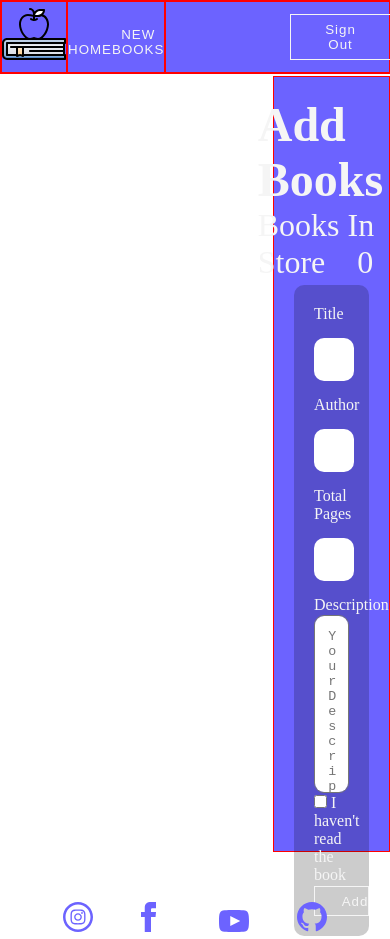
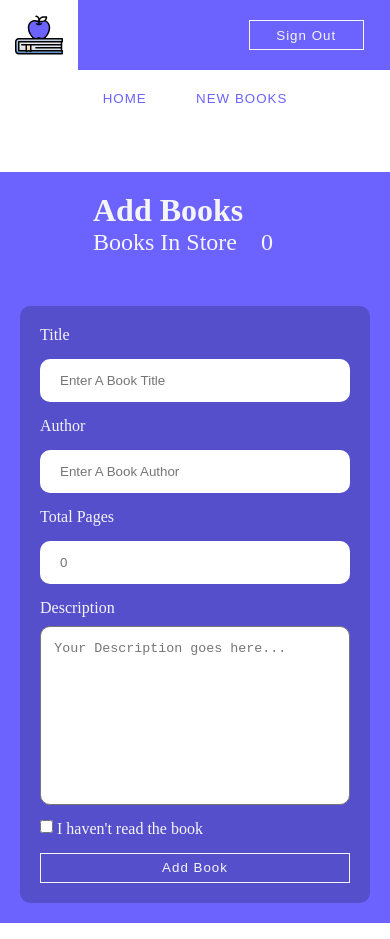
Before and after one commit to Amir-Tarig/vite-online-library, a website built with Vite: page myBooks/myBooks.html in a window 390 px wide. Shown: the top 939 px of the page. Built offline with nearby package versions, Linux system fonts and the light colour scheme; no server answers.

Commit message:
responsive

```diff
--- a/myBooks/myBooks.css
+++ b/myBooks/myBooks.css
@@ -2,6 +2,16 @@
 	margin: 0;
 	padding: 0;
 	box-sizing: border-box;
+}
+
+body {
+	display: grid;
+	grid-template-columns: 1fr 30%;
+	grid-template-rows: auto;
+	grid-template-areas:
+		'header header'
+		'bookContainer form'
+		'footer footer';
 }
 
 #header {
@@ -9,6 +19,7 @@
 	display: flex;
 	justify-content: space-around;
 	background: #6c63ff;
+	grid-area: header;
 }
 
 #nav {
@@ -94,18 +105,16 @@
 }
 
 .addBooks {
+	grid-area: form;
 	height: 92vh;
-	width: 30%;
 	padding: 20px;
 	display: flex;
 	flex-direction: column;
-	justify-content: space-around;
+	/* justify-content: space-around; */
 	align-items: center;
 	background: #6c63ff;
 	color: whitesmoke;
 	margin-top: 2px;
-	margin-left: auto;
-	border: 1px solid red;
 }
 
 .info h2 {
@@ -165,13 +174,9 @@ input[type='number'] {
 }
 
 .bookContainer {
-	/* border: 1px solid red; */
-	max-width: 70%;
-	width: fit-content;
-	height: auto;
-	position: absolute;
-	top: 10vh;
+	grid-area: bookContainer;
 	display: flex;
+	justify-content: space-around;
 	flex-wrap: wrap;
 	gap: 2em;
 	padding: 1em;
@@ -182,6 +187,7 @@ input[type='number'] {
 	width: fit-content;
 	max-width: 14em;
 	position: relative;
+	margin-top: 2em;
 	box-shadow: 10px 0 60px rgba(0, 0, 255, 0.1),
 		-10px -10px 60px rgba(0, 0, 255, 0.1);
 }
@@ -236,9 +242,11 @@ input[type='number'] {
 	position: absolute;
 	top: 0;
 	right: 0;
+	cursor: pointer;
 }
 
 .footer {
+	grid-area: footer;
 	height: 100px;
 	display: flex;
 	justify-content: center;
@@ -247,8 +255,10 @@ input[type='number'] {
 	gap: 3em;
 	padding: 1em;
 	width: 100%;
-	/* border: 1px solid red; */
 	grid-area: footer;
+	margin-top: 2em;
+	border-top: 3px dotted #6c63ff;
+	background: #e9e9ec;
 }
 
 .footer img {
@@ -267,23 +277,99 @@ input[type='number'] {
 	transition: all 0.3s ease-in-out;
 }
 
+@media screen and (max-width: 1100px) {
+	body {
+		grid-template-columns: 1fr 40%;
+	}
+	.addBooks {
+		gap: 2em;
+		height: fit-content;
+		margin-top: 1em;
+	}
+
+	.info h2 {
+		font-size: 2em;
+	}
+
+	.BIS {
+		font-size: 1.5em;
+	}
+}
+
 @media screen and (max-width: 800px) {
+	body {
+		grid-template-columns: 1fr 1fr;
+	}
 	#header {
-		border: 1px solid red;
 		justify-content: space-between;
 	}
 
-	#logoContainer {
-		border: 1px solid red;
-	}
-
-	#nav {
-		border: 1px solid red;
-	}
-
 	.userContainer {
-		border: 1px solid red;
 		gap: 2em;
 		padding: 0 5px;
 	}
 }
+
+@media screen and (max-width: 650px) {
+	body {
+		grid-template-columns: 1fr;
+		grid-template-areas:
+			'header'
+			'bookContainer'
+			'form'
+			'footer';
+	}
+
+	#logoContainer {
+		display: flex;
+		justify-content: center;
+		grid-area: logo;
+	}
+
+	.logo {
+		width: 3em;
+	}
+
+	#nav {
+		width: 60%;
+		grid-area: nav;
+		justify-self: center;
+	}
+
+	#nav ul li {
+		padding: 1.2em;
+	}
+
+	.link {
+		color: #6c63ff;
+	}
+
+	#header {
+		background: none;
+		display: grid;
+		grid-template-columns: 20% 1fr;
+		grid-template-rows: auto;
+		grid-template-areas:
+			'logo userContainer'
+			'nav nav';
+	}
+
+	.userContainer {
+		background: #6c63ff;
+		justify-content: space-around;
+		grid-area: userContainer;
+	}
+	.userName {
+		display: none;
+	}
+
+	.addBooks {
+		margin-top: 2em;
+	}
+}
+
+@media screen and (max-width: 350px) {
+	#nav {
+		width: 70%;
+	}
+}
--- a/myBooks/myBooks.js
+++ b/myBooks/myBooks.js
@@ -83,7 +83,7 @@ async function userBooksInDb(user) {
 }
 
 //displaying user Books
-async function displayBooks(books, bookId, userId) {
+function displayBooks(books, bookId, userId) {
 	books.map((book, i) => {
 		const userBook = document.createElement('div');
 		let bookImg = document.createElement('img');
@@ -119,7 +119,7 @@ async function displayBooks(books, bookId, userId) {
 	const rBtn = document.querySelectorAll('.readBtn');
 	const dBtn = document.querySelectorAll('.deleteBtn');
 	toggleReadStatus(rBtn);
-	deleteBtn(dBtn);
+	handleDeleteBtn(dBtn);
 }
 
 //toggle read status
@@ -151,32 +151,10 @@ function handleFormInput(user) {
 	const isRead = document.querySelector('#read');
 	const form = document.querySelector('#form');
 
-	async function checkBooks() {
-		const temp = [];
-		const querySnapshot = query(collection(db, `${user.uid}`));
-		const unsubscribe = onSnapshot(querySnapshot, (snapshot) => {
-			snapshot.forEach((doc) => {
-				temp.push(doc.data());
-			});
-
-			if (temp.length < 10) {
-				form.addEventListener('submit', async (e) => {
-					e.preventDefault();
-					submitBook();
-				});
-			} else {
-				snapshot.forEach(async (book, i) => {
-					if (i > 10) {
-						console.log(book);
-						alert('You have exceeded the storage limit');
-						await deleteDoc(doc(db, `${user.uid}`, `${i.id}`));
-					}
-				});
-			}
-		});
-	}
-
-	checkBooks();
+	form.addEventListener('submit', async (e) => {
+		e.preventDefault();
+		submitBook();
+	});
 
 	async function submitBook() {
 		try {
@@ -202,7 +180,7 @@ function handleFormInput(user) {
 }
 
 //handle the book delete button
-function deleteBtn(btns) {
+function handleDeleteBtn(btns) {
 	btns.forEach((btn) => {
 		btn.addEventListener('click', async () => {
 			await deleteDoc(
```
